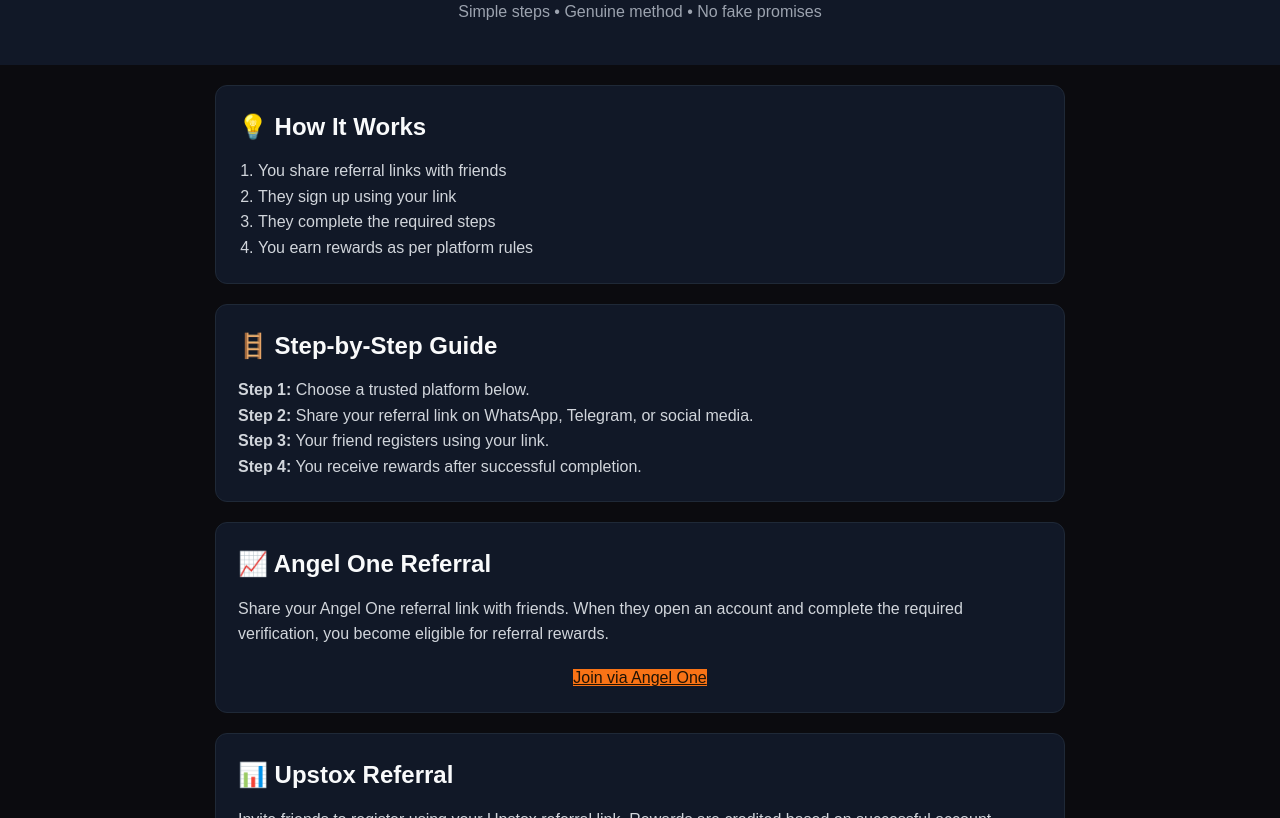
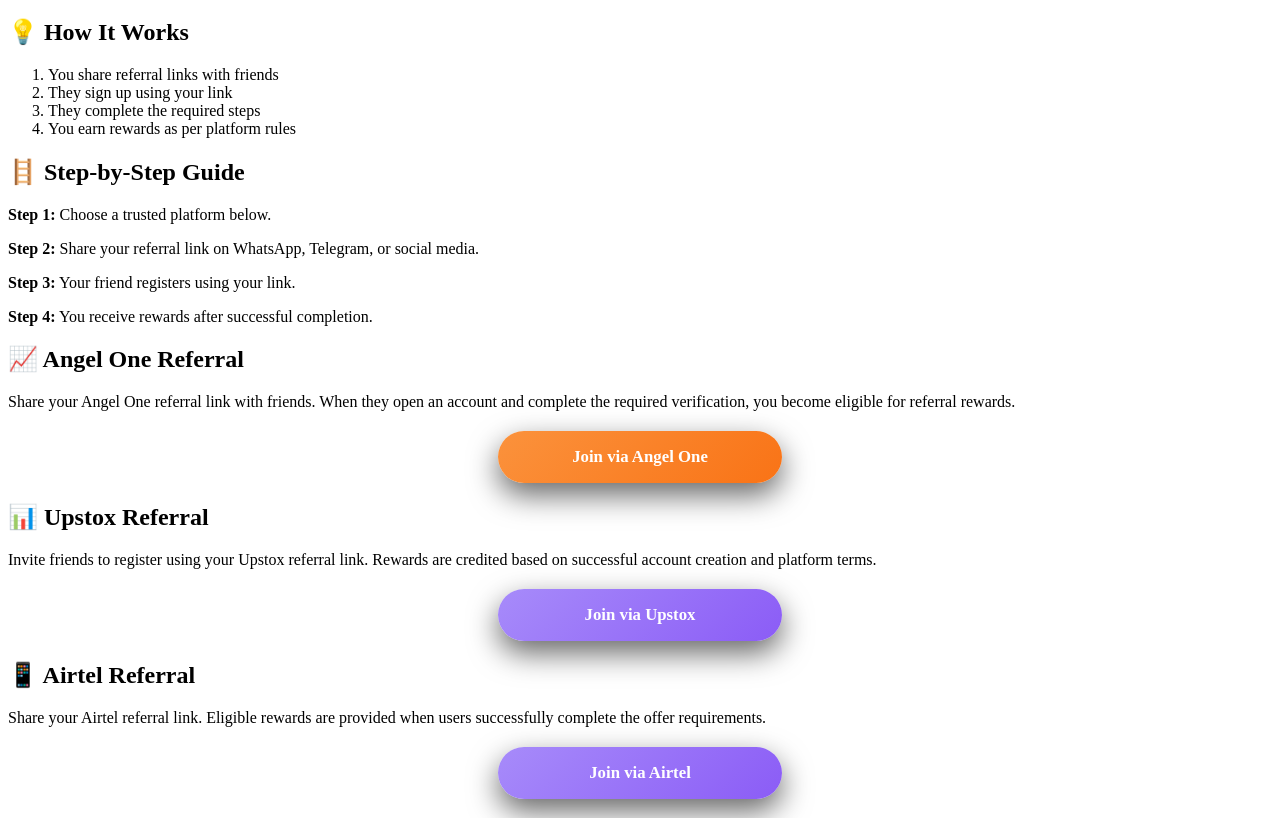
Before and after one commit to muhammedmazinpnn-lgtm/project-1, a plain HTML site: page index.html in a window 1280 px wide. Shown: the part 100-918 px from the top of the page. Drawn offline with Linux system fonts and the light colour scheme.

Commit message:
Update style.css

```diff
--- a/style.css
+++ b/style.css
@@ -1,86 +1,60 @@
-/* ===== RESET ===== */
-* {
-  margin: 0;
-  padding: 0;
-  box-sizing: border-box;
-  font-family: Arial, Helvetica, sans-serif;
+/* ===== BUTTON AREA ===== */
+.buttons {
+  display: flex;
+  justify-content: center;
+  gap: 20px;
+  flex-wrap: wrap;
+  margin-top: 20px;
 }
 
-/* ===== BODY ===== */
-body {
-  background-color: #0b0b0f;   /* deep black */
-  color: #e5e7eb;
-  line-height: 1.6;
-}
-
-/* ===== HEADER ===== */
-header {
-  background-color: #111827;
+/* ===== BASE BUTTON ===== */
+.buttons a {
+  display: inline-block;
+  min-width: 220px;
+  padding: 16px 32px;
+  border-radius: 999px;
+  font-size: 1.05rem;
+  font-weight: 700;
+  text-decoration: none;
   text-align: center;
-  padding: 40px 20px;
-}
-
-header h1 {
   color: #ffffff;
-  font-size: 2rem;
-}
-
-header p {
-  color: #9ca3af;
-  margin-top: 8px;
-}
-
-/* ===== CARD ===== */
-.card {
-  background-color: #111827;
-  margin: 20px auto;
-  padding: 22px;
-  width: 92%;
-  max-width: 850px;
-  border-radius: 12px;
-  border: 1px solid #1f2937;
-}
-
-.card h2 {
-  color: #f9fafb;
-  margin-bottom: 12px;
-}
-
-.card p,
-.card li {
-  color: #d1d5db;
-}
-
-/* ===== LIST ===== */
-.card ol {
-  padding-left: 20px;
-}
-
-/* ===== BUTTON AREA ===== */
-.buttons {
-  text-align: center;
-  margin-top: 18px;
+  transition: all 0.3s ease;
+  box-shadow: 0 12px 30px rgba(0, 0, 0, 0.6);
 }
 
 /* ===== ANGEL ONE (ORANGE) ===== */
 .buttons a[href*="Aone"] {
-  background-color: #f97316;   /* orange */
-  color: #1f1305;
+  background: linear-gradient(135deg, #fb923c, #f97316);
+}
+
+.buttons a[href*="Aone"]:hover {
+  box-shadow: 0 0 30px rgba(249, 115, 22, 0.8);
+  transform: translateY(-4px);
 }
 
 /* ===== UPSTOX (PURPLE) ===== */
-.buttons a[href*="Upstox"],
 .buttons a[href*="Atl"] {
-  background-color: #8b5cf6;   /* purple */
-  color: #1e1438;
+  background: linear-gradient(135deg, #a78bfa, #8b5cf6);
+}
+
+.buttons a[href*="Atl"]:hover {
+  box-shadow: 0 0 30px rgba(139, 92, 246, 0.8);
+  transform: translateY(-4px);
 }
 
 /* ===== AIRTEL (RED) ===== */
 .buttons a[href*="Airtel"] {
-  background-color: #ef4444;   /* red */
-  color: #2a0505;
+  background: linear-gradient(135deg, #f87171, #ef4444);
 }
 
-/* ===== COMMON BUTTON STYLE ===== */
-.buttons a {
-  display: inline-b
+.buttons a[href*="Airtel"]:hover {
+  box-shadow: 0 0 30px rgba(239, 68, 68, 0.8);
+  transform: translateY(-4px);
+}
+
+/* ===== MOBILE ===== */
+@media (max-width: 600px) {
+  .buttons a {
+    width: 100%;
+  }
+}
```
